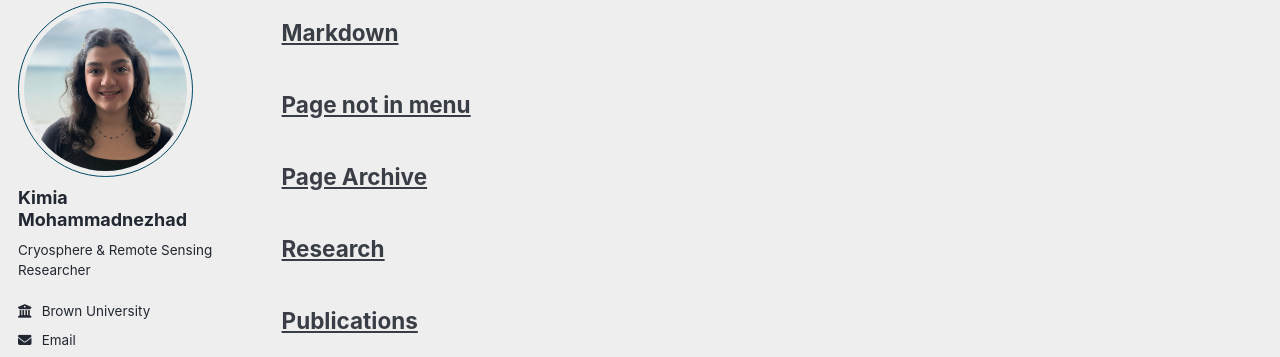
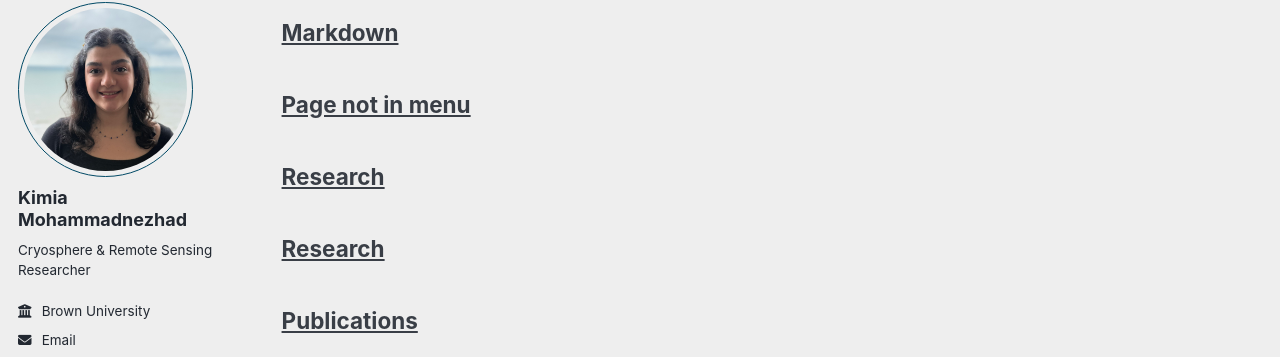
Before and after one commit to kimnezhad/kimnezhad.github.io, a Jekyll site: the page built from _pages/archive-layout-with-content.md, in a window 1280 px wide and 900 px high, scrolled down 5065 px. Shown: the part 97-454 px from the top of the window. Built offline with Jekyll 4.4.1, drawn with Linux system fonts in a browser that asks for light colours; a style sheet for code colours, icons or effects is not loaded.

Commit message:
Update page-archive.html

```diff
--- a/_pages/page-archive.html
+++ b/_pages/page-archive.html
@@ -1,9 +1,10 @@
 ---
 layout: archive
-title: "Page Archive"
-permalink: /page-archive/
-author_profile: false
+title: "Research"
+permalink: /research/
+author_profile: true
 ---
+
 
 {% include base_path %}
 {% for post in site.pages %}
```
